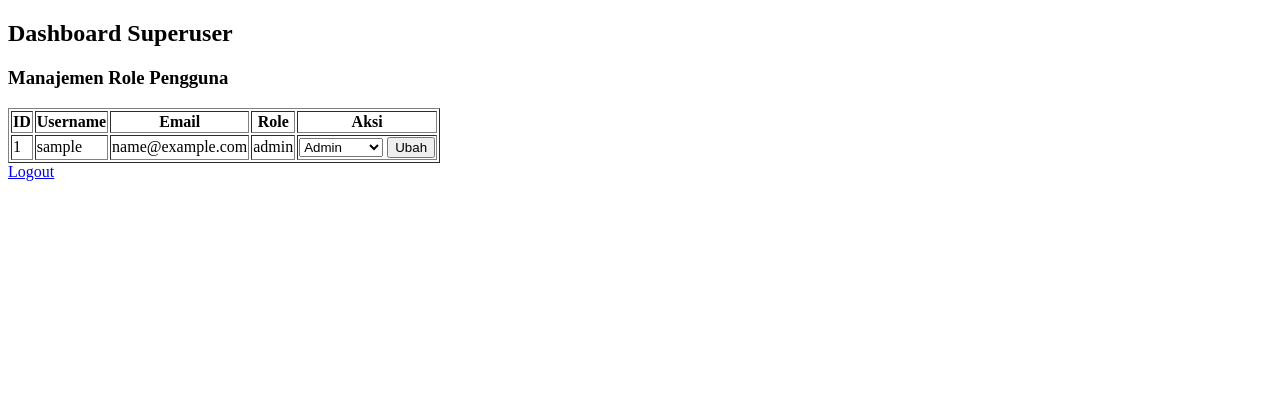
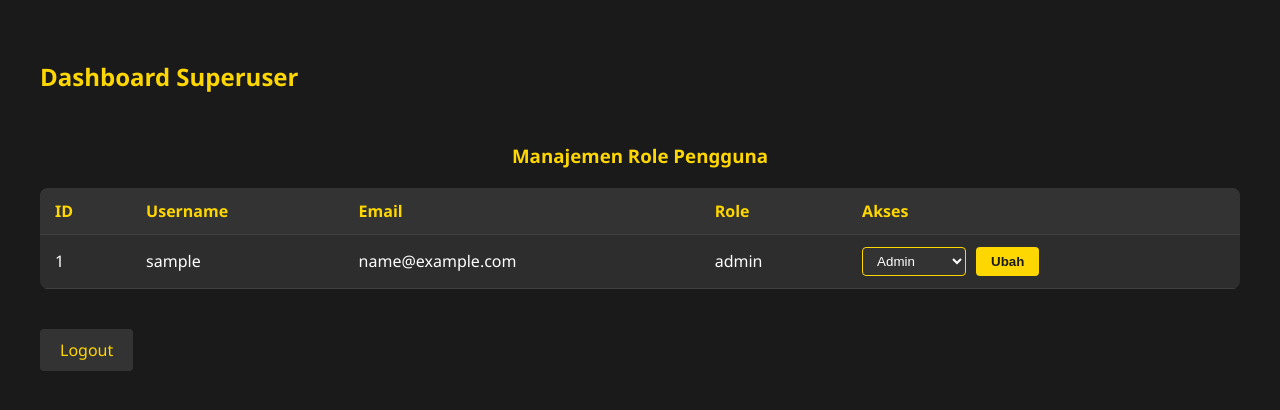
Before and after one commit to ramadhan14123/PBW, a PHP site: page /dashboard.php in a window 1280 px wide. Shown: the top 410 px of the page. Run offline with PHP 8.4, Linux system fonts and the light colour scheme; the visitor is signed in with stand-in values (Sample User, id 1); tables that the repository leaves empty or names only in its code hold one stand-in row (values such as "Sample post").

Commit message:
revisi tampilan user dan styling ulang login, register, dan dashboard superuser

```diff
--- a/dashboard.php
+++ b/dashboard.php
@@ -8,7 +8,7 @@ if (!isset($_SESSION['loggedin']) || $_SESSION['role'] != 'superuser') {
     exit;
 }
 
-$users = get_all_users($conn); // Ambil semua data pengguna dari database
+$users = get_all_users($conn);
 
 if ($_SERVER['REQUEST_METHOD'] == 'POST') {
     $user_id = $_POST['user_id'];
@@ -19,36 +19,81 @@ if ($_SERVER['REQUEST_METHOD'] == 'POST') {
     } else {
         $error = "Gagal mengubah role.";
     }
-
-    // Refresh daftar pengguna
     $users = get_all_users($conn);
 }
 ?>
 
 <?php include 'templates/header.php'; ?>
+<!DOCTYPE html>
+<html lang="en">
+<head>
+    <meta charset="UTF-8">
+    <meta name="viewport" content="width=device-width, initial-scale=1.0">
+    <title>Document</title>
+    <link rel="stylesheet" href="static/css/superuserdashboard.css">
+</head>
+<script>
+        function hideAlert(id, timeout) {
+            setTimeout(() => {
+                const alert = document.getElementById(id);
+                if (alert) {
+                    alert.style.display = 'none';
+                }
+            }, timeout);
+        }
+    </script>
+<body>
+<div class="container">
+    <div class="dashboard-header">
         <h2>Dashboard Superuser</h2>
+    </div>
 
-<?php if (isset($success)) echo "<p>$success</p>"; ?>
-<?php if (isset($error)) echo "<p>$error</p>"; ?>
+    <?php if (isset($success)): ?>
+        <div id="success-message" class="success-message">
+            <?php echo htmlspecialchars($success); ?>
+        </div>
+        <script>
+            setTimeout(() => {
+                const successMessage = document.getElementById('success-message');
+                if (successMessage) {
+                    successMessage.style.display = 'none';
+                }
+            }, 2500); // Menghilang setelah 5 detik
+        </script>
+    <?php endif; ?>
+
+    <?php if (isset($error)): ?>
+        <div id="error-message" class="error-message">
+            <?php echo htmlspecialchars($error); ?>
+        </div>
+        <script>
+            setTimeout(() => {
+                const errorMessage = document.getElementById('error-message');
+                if (errorMessage) {
+                    errorMessage.style.display = 'none';
+                }
+            }, 5000); // Menghilang setelah 5 detik
+        </script>
+    <?php endif; ?>
 
     <h3>Manajemen Role Pengguna</h3>
-<table border="1">
+    <table>
         <tr>
             <th>ID</th>
             <th>Username</th>
             <th>Email</th>
             <th>Role</th>
-        <th>Aksi</th>
+            <th>Akses</th>
         </tr>
         <?php foreach ($users as $user): ?>
         <tr>
-        <td><?php echo $user['id']; ?></td>
-        <td><?php echo $user['username']; ?></td>
-        <td><?php echo $user['email']; ?></td>
-        <td><?php echo $user['role']; ?></td>
+            <td><?php echo htmlspecialchars($user['id']); ?></td>
+            <td><?php echo htmlspecialchars($user['username']); ?></td>
+            <td><?php echo htmlspecialchars($user['email']); ?></td>
+            <td><?php echo htmlspecialchars($user['role']); ?></td>
             <td>
                 <form method="POST" action="">
-                <input type="hidden" name="user_id" value="<?php echo $user['id']; ?>">
+                    <input type="hidden" name="user_id" value="<?php echo htmlspecialchars($user['id']); ?>">
                     <select name="role">
                         <option value="user" <?php if ($user['role'] == 'user') echo 'selected'; ?>>User</option>
                         <option value="admin" <?php if ($user['role'] == 'admin') echo 'selected'; ?>>Admin</option>
@@ -60,5 +105,9 @@ if ($_SERVER['REQUEST_METHOD'] == 'POST') {
         </tr>
         <?php endforeach; ?>
     </table>
-<a href="logout.php">Logout</a>
+    <a href="logout.php" class="logout-link">Logout</a>
+</div>
+
 <?php include 'templates/footer.php'; ?>
+</body>
+</html>
--- a/login.php
+++ b/login.php
@@ -68,7 +68,8 @@ if ($_SERVER['REQUEST_METHOD'] == 'POST') {
             </button>
 
             <div class="register-link">
-                <p>Belum punya akun? <a href="register.php">Daftar</a></p>
+                <p style="color: white;">Belum punya akun? <a href="register.php" class="underline">Daftar</a></p>
+
             </div>
         </form>
     </div>
--- a/register.php
+++ b/register.php
@@ -63,7 +63,7 @@ if ($_SERVER['REQUEST_METHOD'] == 'POST') {
             <?php if (isset($error)) echo "<p>$error</p>"; ?>
 
             <div class="register-link">
-                <p>Sudah punya akun? <a href="login.php">Login</a></p>
+                <p style="color: white;">Sudah punya akun? <a href="login.php" class="underline">Login</a></p>
             </div>
 
         </form>
--- /dev/null
+++ b/static/css/superuserdashboard.css
@@ -0,0 +1,119 @@
+body {
+    background-color: #1a1a1a;
+    color: #ffffff;
+    font-family: 'Segoe UI', Tahoma, Geneva, Verdana, sans-serif;
+    margin: 0;
+    padding: 20px;
+}
+
+h2, h3 {
+    color: #ffd700;
+    margin-bottom: 20px;
+    text-align: center;
+}
+
+.container {
+    max-width: 1200px;
+    margin: 0 auto;
+    padding: 20px;
+}
+
+.success-message {
+    background-color: #2d2d2d;
+    color: #ffd700;
+    padding: 10px;
+    border-radius: 5px;
+    margin-bottom: 20px;
+    text-align: center;
+}
+
+.error-message {
+    background-color: #2d2d2d;
+    color: #ff4444;
+    padding: 10px;
+    border-radius: 5px;
+    margin-bottom: 20px;
+    text-align: center;
+}
+
+table {
+    width: 100%;
+    border-collapse: collapse;
+    margin: 20px 0;
+    background-color: #2d2d2d;
+    border-radius: 8px;
+    overflow: hidden;
+}
+
+th, td {
+    padding: 12px 15px;
+    text-align: left;
+    border-bottom: 1px solid #404040;
+}
+
+th {
+    background-color: #333333;
+    color: #ffd700;
+    font-weight: bold;
+}
+
+tr:hover {
+    background-color: #3d3d3d;
+}
+
+form {
+    display: flex;
+    gap: 10px;
+}
+
+select {
+    padding: 5px 10px;
+    background-color: #333333;
+    color: #ffffff;
+    border: 1px solid #ffd700;
+    border-radius: 4px;
+    cursor: pointer;
+}
+
+select:focus {
+    outline: none;
+    border-color: #ffed4a;
+}
+
+button {
+    padding: 5px 15px;
+    background-color: #ffd700;
+    color: #1a1a1a;
+    border: none;
+    border-radius: 4px;
+    cursor: pointer;
+    font-weight: bold;
+    transition: background-color 0.3s;
+}
+
+button:hover {
+    background-color: #ffed4a;
+}
+
+.logout-link {
+    display: inline-block;
+    padding: 10px 20px;
+    background-color: #333333;
+    color: #ffd700;
+    text-decoration: none;
+    border-radius: 4px;
+    margin-top: 20px;
+    transition: all 0.3s;
+}
+
+.logout-link:hover {
+    background-color: #ffd700;
+    color: #1a1a1a;
+}
+
+.dashboard-header {
+    display: flex;
+    justify-content: space-between;
+    align-items: center;
+    margin-bottom: 30px;
+}
```
Also changed, not shown: static/css/login.css (+25 -15 lines). Lines whose indentation alone changed are shown as unchanged.
